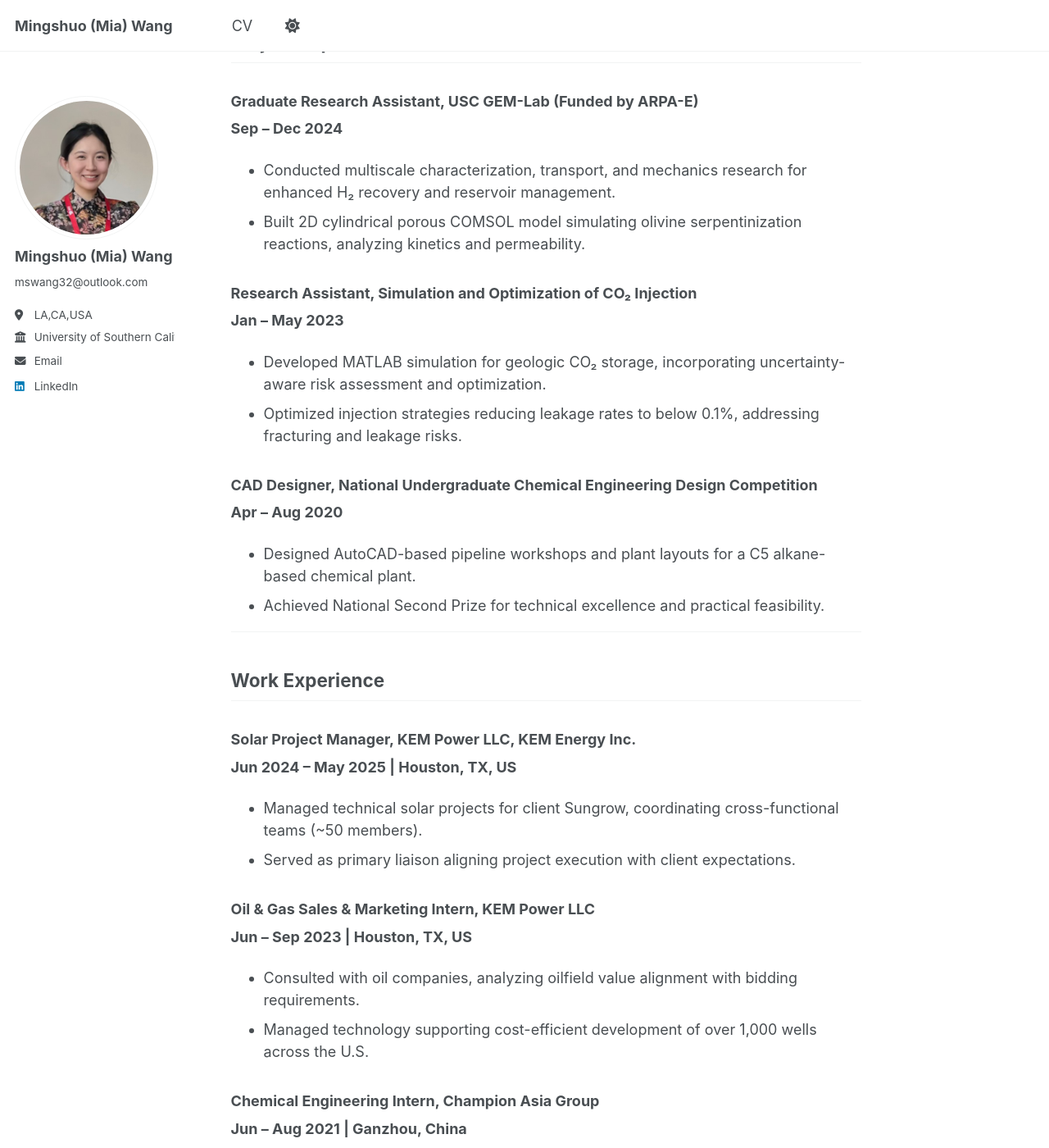
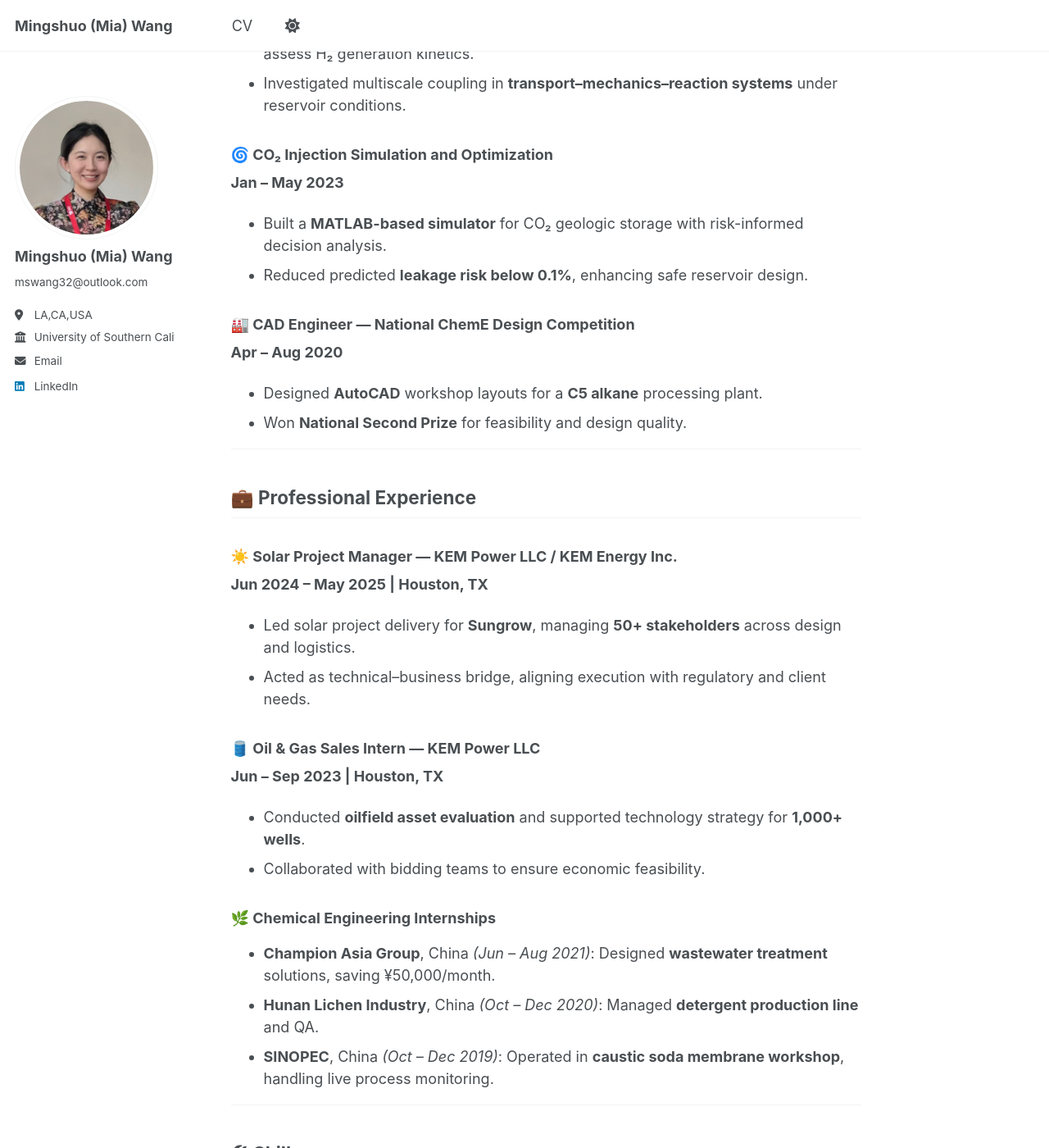
Before and after one commit to Miawang32/Miawang32.github.io, a Jekyll site: the page built from _pages/about.md, in a window 1280 px wide and 1400 px high, scrolled down 881 px. Shown: the whole window at 82% size. Built offline with Jekyll 4.4.1, drawn with Linux system fonts in a browser that asks for light colours; a script that is not in the unit is left out; some of the changed text lies outside the part shown.

Commit message:
Update about.md

```diff
--- a/_pages/about.md
+++ b/_pages/about.md
@@ -9,73 +9,73 @@ redirect_from:
 
 I am Mingshuo Wang, a graduate student at [USC](https://www.usc.edu/), double majoring in Petroleum Engineering and Engineering Management. My background in chemical engineering and experience in subsurface modeling, clean energy research, and oilfield analysis allow me to bridge technical expertise with practical applications. Currently involved in an ARPA-E project at GEM-Lab, focusing on hydrogen recovery and reservoir simulation using COMSOL. Previously interned at KEM Power, KEM Energy, and SINOPEC, with hands-on experience in project management and chemical analysis. Proficient in COMSOL, MATLAB, Python, and CAD.
 
-
-# Mingshuo (Mia) Wang
-
-- **Phone:** (+1) 213-595-9270
-- **Email:** [mswang32@outlook.com](mailto:mswang32@outlook.com)
-- **LinkedIn:** [Mingshuo Wang](https://www.linkedin.com/in/mingshuo-wang-83a80125b)
-
 ---
 
-## Education
+## 🎓 Education
 
-**University of Southern California** (May 2025)
+**University of Southern California** *(Expected May 2025)*
 - M.S. Petroleum Engineering
 - M.S. Engineering Management
 
-**Hunan University of Science and Technology** (July 2022)
+**Hunan University of Science and Technology** *(Jul 2022)*
 - B.S. Chemical Engineering
 
 ---
 
-## Project Experience
+## 🧪 Research & Projects
 
-### Graduate Research Assistant, USC GEM-Lab (Funded by ARPA-E)
+### 💡 Graduate Research Assistant — GEM-Lab @ USC (ARPA-E Funded)
 **Sep – Dec 2024**
-- Conducted multiscale characterization, transport, and mechanics research for enhanced H₂ recovery and reservoir management.
-- Built 2D cylindrical porous COMSOL model simulating olivine serpentinization reactions, analyzing kinetics and permeability.
+- Developed a **2D COMSOL porous model** to simulate **olivine serpentinization** and assess H₂ generation kinetics.
+- Investigated multiscale coupling in **transport–mechanics–reaction systems** under reservoir conditions.
 
-### Research Assistant, Simulation and Optimization of CO₂ Injection
+### 🌀 CO₂ Injection Simulation and Optimization
 **Jan – May 2023**
-- Developed MATLAB simulation for geologic CO₂ storage, incorporating uncertainty-aware risk assessment and optimization.
-- Optimized injection strategies reducing leakage rates to below 0.1%, addressing fracturing and leakage risks.
+- Built a **MATLAB-based simulator** for CO₂ geologic storage with risk-informed decision analysis.
+- Reduced predicted **leakage risk below 0.1%**, enhancing safe reservoir design.
 
-### CAD Designer, National Undergraduate Chemical Engineering Design Competition
+### 🏭 CAD Engineer — National ChemE Design Competition
 **Apr – Aug 2020**
-- Designed AutoCAD-based pipeline workshops and plant layouts for a C5 alkane-based chemical plant.
-- Achieved National Second Prize for technical excellence and practical feasibility.
+- Designed **AutoCAD** workshop layouts for a **C5 alkane** processing plant.
+- Won **National Second Prize** for feasibility and design quality.
 
 ---
 
-## Work Experience
+## 💼 Professional Experience
 
-### Solar Project Manager, KEM Power LLC, KEM Energy Inc.
-**Jun 2024 – May 2025 | Houston, TX, US**
-- Managed technical solar projects for client Sungrow, coordinating cross-functional teams (~50 members).
-- Served as primary liaison aligning project execution with client expectations.
+### ☀️ Solar Project Manager — KEM Power LLC / KEM Energy Inc.
+**Jun 2024 – May 2025 | Houston, TX**
+- Led solar project delivery for **Sungrow**, managing **50+ stakeholders** across design and logistics.
+- Acted as technical–business bridge, aligning execution with regulatory and client needs.
 
-### Oil & Gas Sales & Marketing Intern, KEM Power LLC
-**Jun – Sep 2023 | Houston, TX, US**
-- Consulted with oil companies, analyzing oilfield value alignment with bidding requirements.
-- Managed technology supporting cost-efficient development of over 1,000 wells across the U.S.
+### 🛢️ Oil & Gas Sales Intern — KEM Power LLC
+**Jun – Sep 2023 | Houston, TX**
+- Conducted **oilfield asset evaluation** and supported technology strategy for **1,000+ wells**.
+- Collaborated with bidding teams to ensure economic feasibility.
 
-### Chemical Engineering Intern, Champion Asia Group
-**Jun – Aug 2021 | Ganzhou, China**
-- Designed efficient sewage treatment plans, achieving monthly cost savings of ~50,000 RMB.
-
-### Chemical Engineering Intern, Hunan Lichen Industry Co., Ltd.
-**Oct – Dec 2020 | Changsha, China**
-- Mastered detergent powder production processes, including solution prep, spray drying, refinement, and quality control.
-- Conducted quality tests, analyzed data, and reported daily to supervisors.
-
-### Chemical Engineering Intern, SINOPEC
-**Oct – Dec 2019 | Yueyang, China**
-- Monitored and analyzed production processes in caustic soda workshops, including ion-exchange membrane technology.
+### 🌿 Chemical Engineering Internships
+- **Champion Asia Group**, China *(Jun – Aug 2021)*: Designed **wastewater treatment** solutions, saving ¥50,000/month.
+- **Hunan Lichen Industry**, China *(Oct – Dec 2020)*: Managed **detergent production line** and QA.
+- **SINOPEC**, China *(Oct – Dec 2019)*: Operated in **caustic soda membrane workshop**, handling live process monitoring.
 
 ---
 
-## Skills
+## 🛠 Skills
 
-- **Software:** COMSOL, AutoCAD, MATLAB, Python, R Studio, Geolog, MS Office, Aspen Plus
-- **Technical Skills:** Grading, water quality assessment, multitasking, time management, and strong communication in team-based and client-facing roles.
+**Modeling & Simulation:**
+`COMSOL`, `MATLAB`, `Aspen Plus`, `Geolog`, `Python`
+
+**Engineering Tools:**
+`AutoCAD`, `R Studio`, `MS Office`, `QA/QC`
+
+**Soft Skills:**
+Project management • Technical reporting • Cross-functional collaboration • Time-sensitive execution • Bilingual (Mandarin, English)
+
+---
+
+## 🔍 Interests
+
+- Clean energy & hydrogen technologies
+- Subsurface flow modeling
+- Simulation-aided engineering design
+- Global energy policy & sustainability
```
